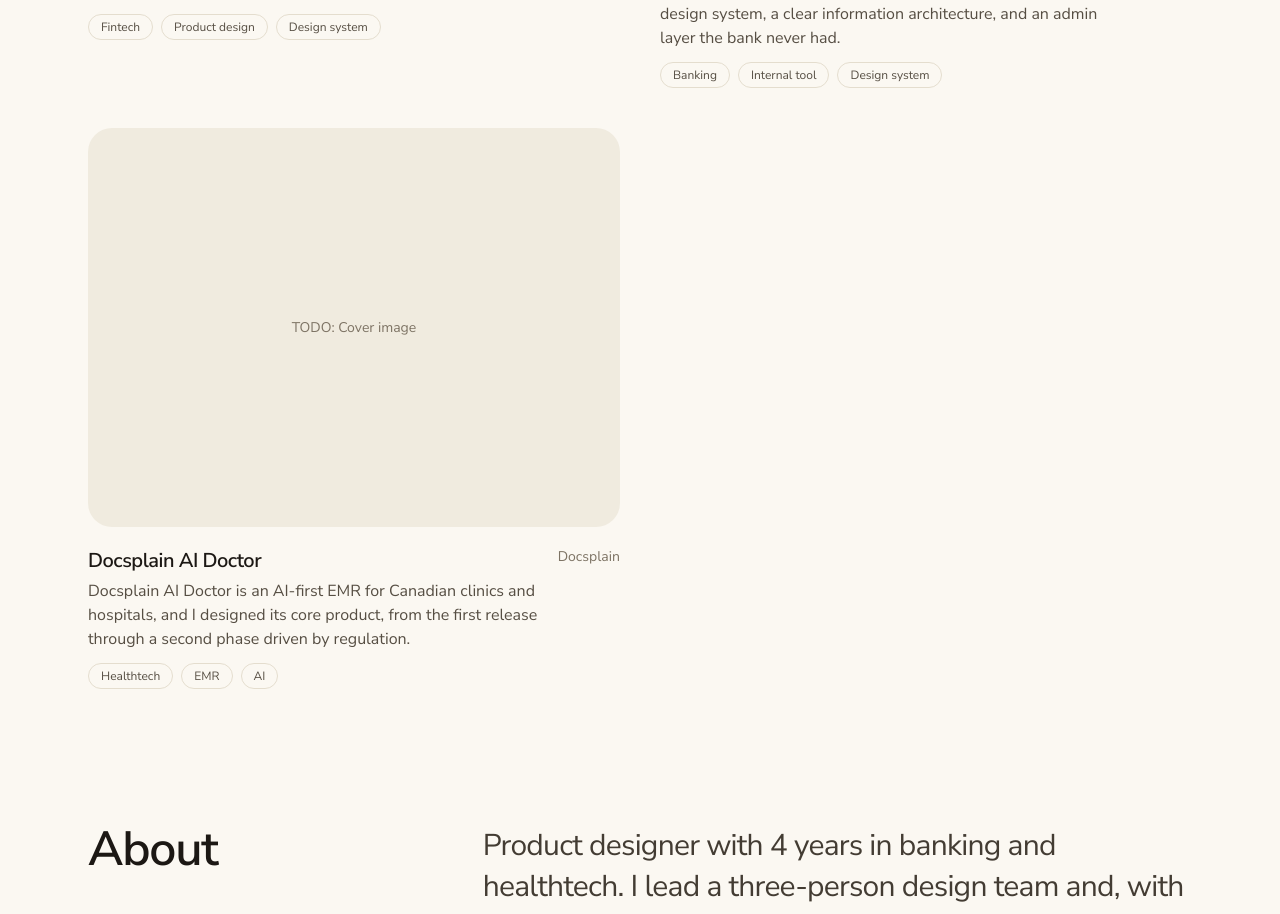
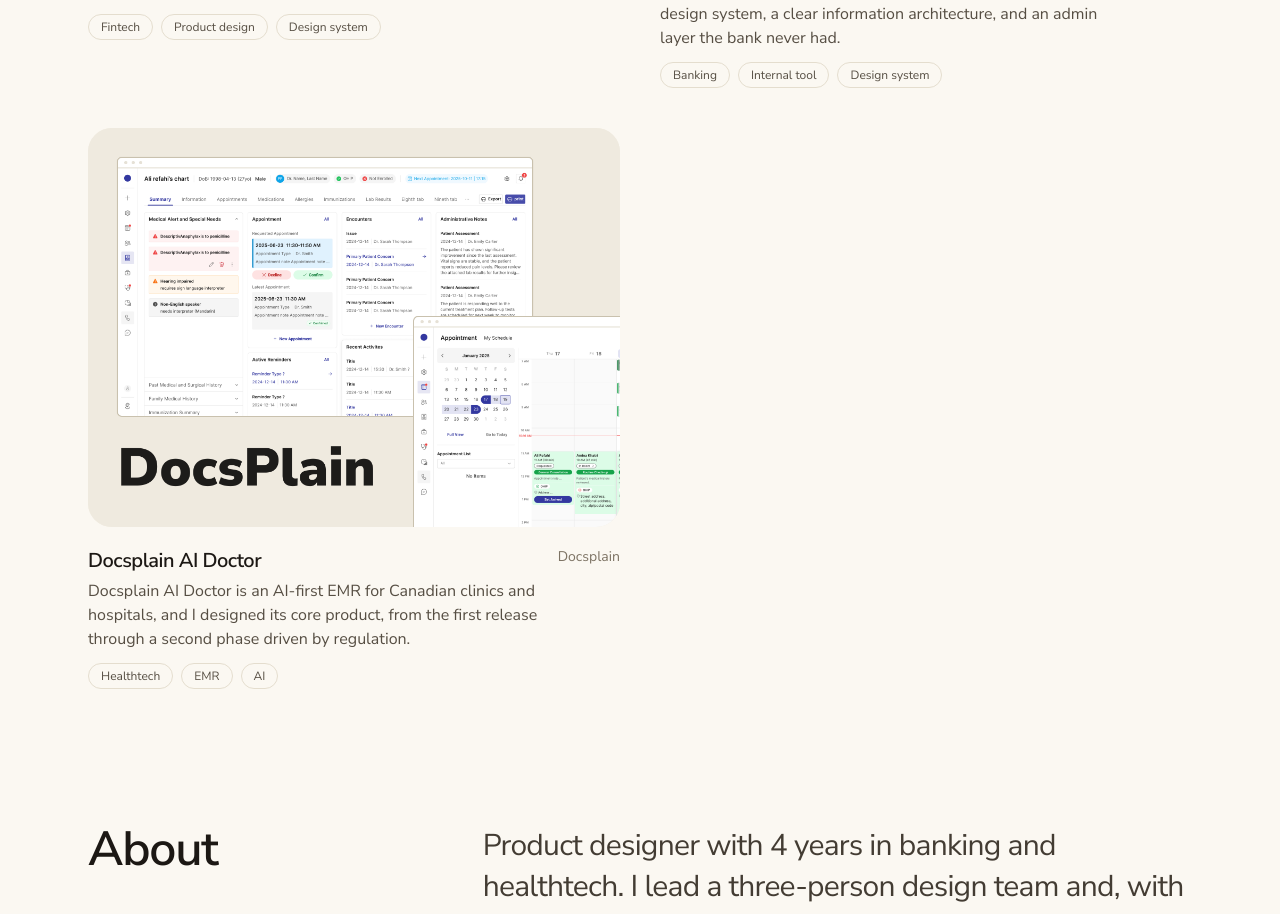
Before and after one commit to alirefahi/Portfolio, a React (Vite) app: page / in a window 1280 px wide. Shown: the part 1262-2176 px from the top of the page. Built offline with nearby package versions, Linux system fonts and the light colour scheme; the HTML template or start-up script is replaced by a standard one.

Commit message:
Update files from Figma Make

```diff
--- a/src/content/works/docsplain-ai-doctor.ts
+++ b/src/content/works/docsplain-ai-doctor.ts
@@ -18,6 +18,10 @@ const work: Work = {
     ["Domain", "Healthtech, EMR"],
     ["Tools", "Figma, Fluent 2 design system"],
   ],
+  cover: {
+    src: "/assets/docsplain-cover.png",
+    caption: "Docsplain AI Doctor EMR: patient chart and appointment management",
+  },
   hero: {
     caption:
       "The doctor's main workspace with an AI-generated visit note · 2400 × 1350 PNG",
```
Also changed, not shown: public/assets/docsplain-cover.png (added).
